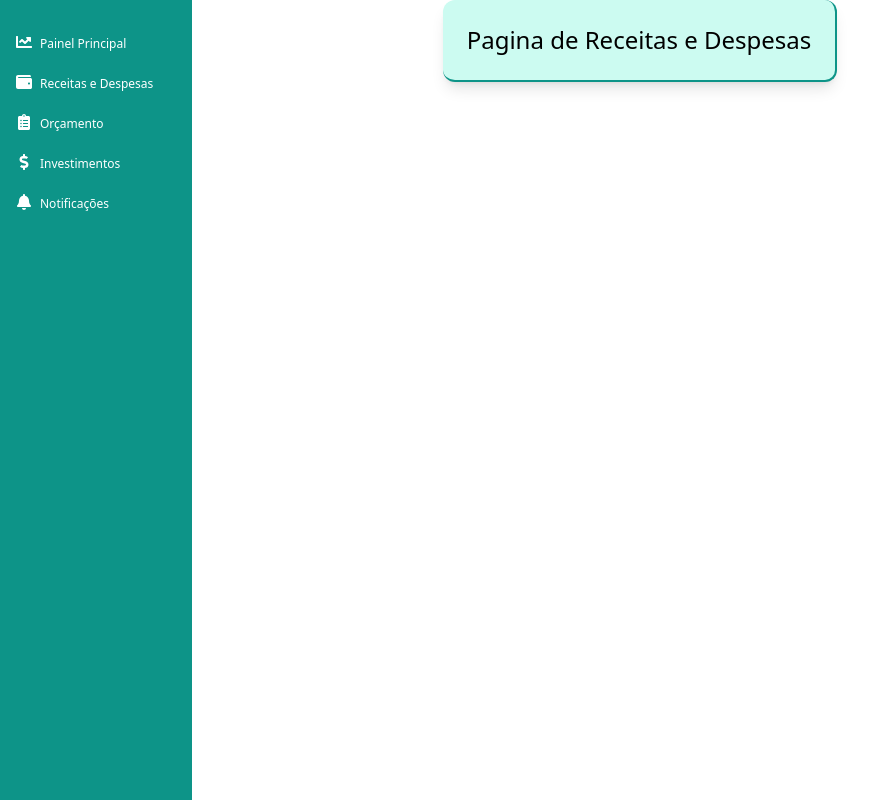
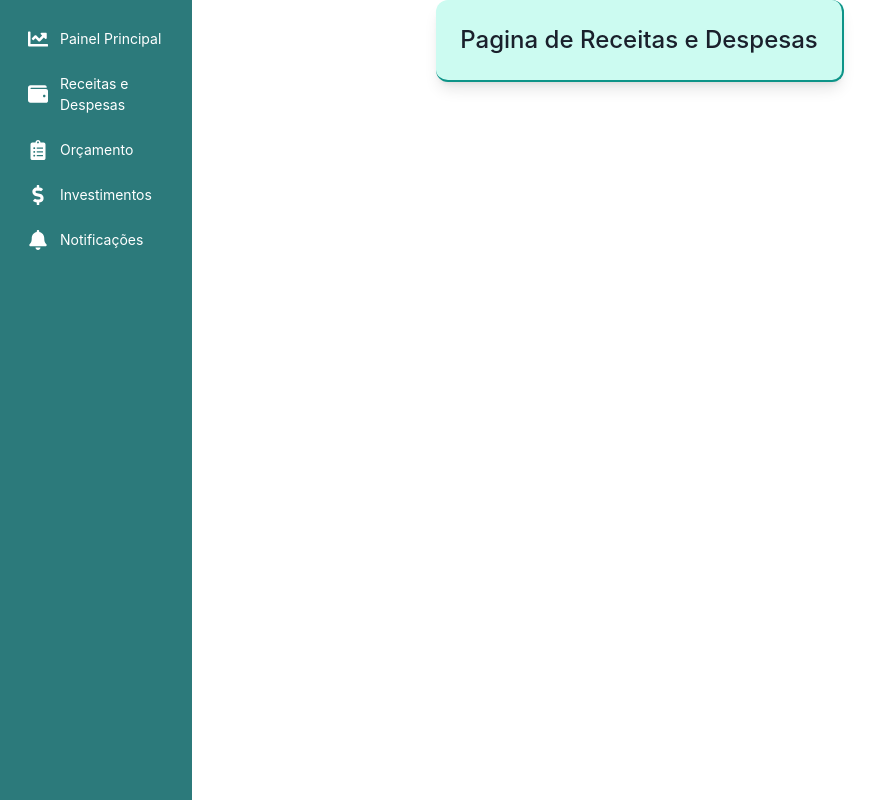
Before and after one commit to NickSilva71/PROJETO_ORGANIZA, a Next.js app: page /receitas in a window 1280 px wide. Shown: the whole page, without its empty margins (0-891 px from the left). Built offline with nearby package versions, Linux system fonts and the light colour scheme.

Commit message:
Siderbar em tailwindCSS substituida por Sidebar usando Chakra UI

```diff
--- a/src/components/Sidebar.jsx
+++ b/src/components/Sidebar.jsx
@@ -1,47 +1,46 @@
-import {
-  FaChartLine,
-  FaWallet,
-  FaClipboardList,
-  FaDollarSign,
-  FaBell,
-} from "react-icons/fa";
-import Link from "next/link";
+import { FaChartLine, FaWallet, FaClipboardList, FaDollarSign, FaBell } from "react-icons/fa";
+import { Flex, Link, Icon, Text } from "@chakra-ui/react";
 
 export default function Sidebar() {
   const menuItems = [
-    { href: "/painel_principal", icon: <FaChartLine />, label: "Painel Principal" },
-    { href: "/receitas", icon: <FaWallet />, label: "Receitas e Despesas",},
-    { href: "/orcamento", icon: <FaClipboardList />, label: "Orçamento" },
-    { href: "/investimentos", icon: <FaDollarSign />, label: "Investimentos" },
-    { href: "/notificacoes", icon: <FaBell />, label: "Notificações" },
+    { href: "/painel_principal",  icon: FaChartLine,      label: "Painel Principal"     },
+    { href: "/receitas",          icon: FaWallet,         label: "Receitas e Despesas"  },
+    { href: "/orcamento",         icon: FaClipboardList,  label: "Orçamento"            },
+    { href: "/investimentos",     icon: FaDollarSign,     label: "Investimentos"        },
+    { href: "/notificacoes",      icon: FaBell,           label: "Notificações"         },
   ];
 
   return (
-    <div
-      className="
-        bg-teal-600 text-white
-        flex fixed bottom-0 w-full
-        flex-row        md:flex-col
-        justify-between md:justify-normal
-        p-2             md:px-2 md:py-6 md:gap-1
-                        md:h-screen md:w-48
-      "
+    <Flex
+      as="nav"
+      flexDirection={{ base: "row", md: "column" }}
+      bg="teal.600"
+      color="white"
+      pos="fixed"
+      bottom={{ base: 0, md: "unset" }}
+      w={{ base: "full", md: "12rem" }}
+      h={{ base: "auto", md: "100vh" }}
+      p={4}
+      justify={{ base: "space-between", md: "flex-start" }}
+      align="stretch"
     >
       {menuItems.map((item, index) => (
         <Link
           href={item.href}
           key={index}
-          className="
-            flex p-2 rounded-lg items-center
-            flex-col       md:flex-row md:gap-2
-            justify-center md:justify-normal
-            hover:bg-teal-950
-          "
+          _hover={{ textDecoration: "none", bg: "teal.700" }}
+          p={3}
+          borderRadius="md"
+          display="flex"
+          alignItems="center"
+          flexDirection={{ base: "column", md: "row" }}
         >
-          {item.icon}
-          <span className="text-xs mt-1 hidden md:block">{item.label}</span>
+          <Icon as={item.icon} boxSize={5} />
+          <Text display={{ base: "none", md: "inline" }} ml={3} fontSize="sm">
+            {item.label}
+          </Text>
         </Link>
       ))}
-    </div>
+    </Flex>
   );
 }
--- a/src/pages/_app.jsx
+++ b/src/pages/_app.jsx
@@ -1,5 +1,10 @@
 import "@/styles/globals.css";
+import { ChakraProvider } from "@chakra-ui/react";
 
 export default function App({ Component, pageProps }) {
-  return <Component {...pageProps} />;
+  return (
+    <ChakraProvider>
+      <Component {...pageProps} />;
+    </ChakraProvider>
+  );
 }
--- a/src/pages/investimentos.jsx
+++ b/src/pages/investimentos.jsx
@@ -6,11 +6,6 @@ const inter = Inter({ subsets: ["latin"] });
 
 export default function Investimentos() {
   return (
-    <div>
-      <Sidebar />
-      <div className="flex flex-col font-medium text-2xl text-center p-6 max-w-fit m-auto border-r-2 border-b-2 border-teal-600 bg-teal-100 rounded-xl shadow-lg">
-        <h1>Pagina de Investimentos</h1>
-      </div>
-    </div>
+    <Sidebar />
   );
 }
```
Also changed, not shown: 1 other file (tests, documents, lock files or other folders).
